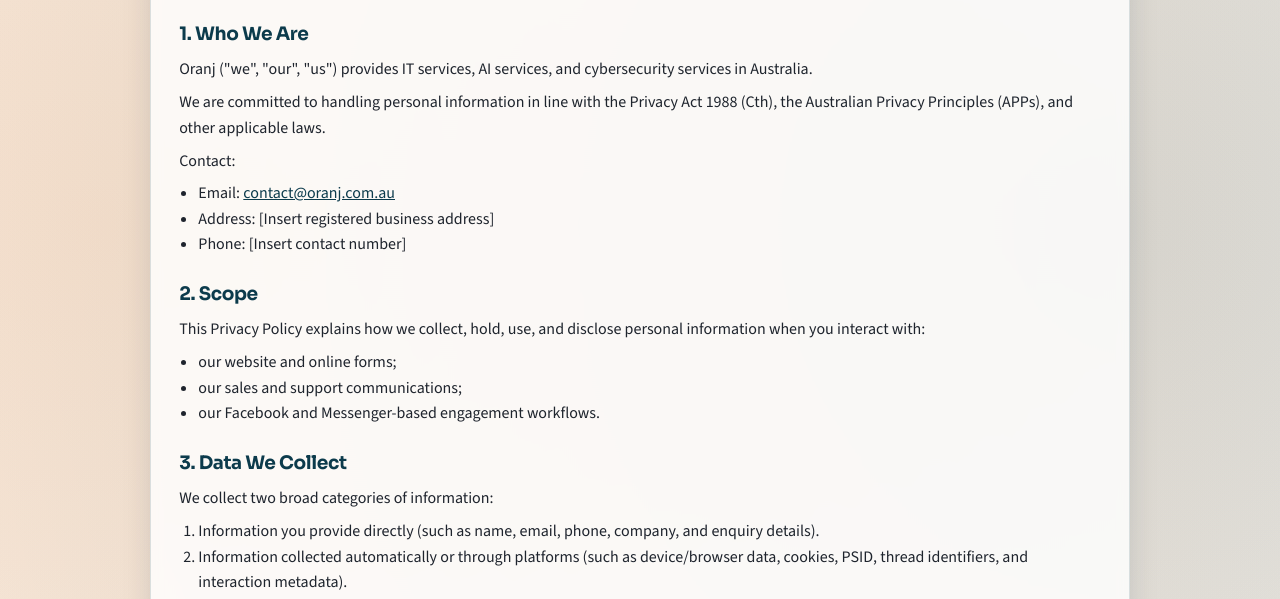
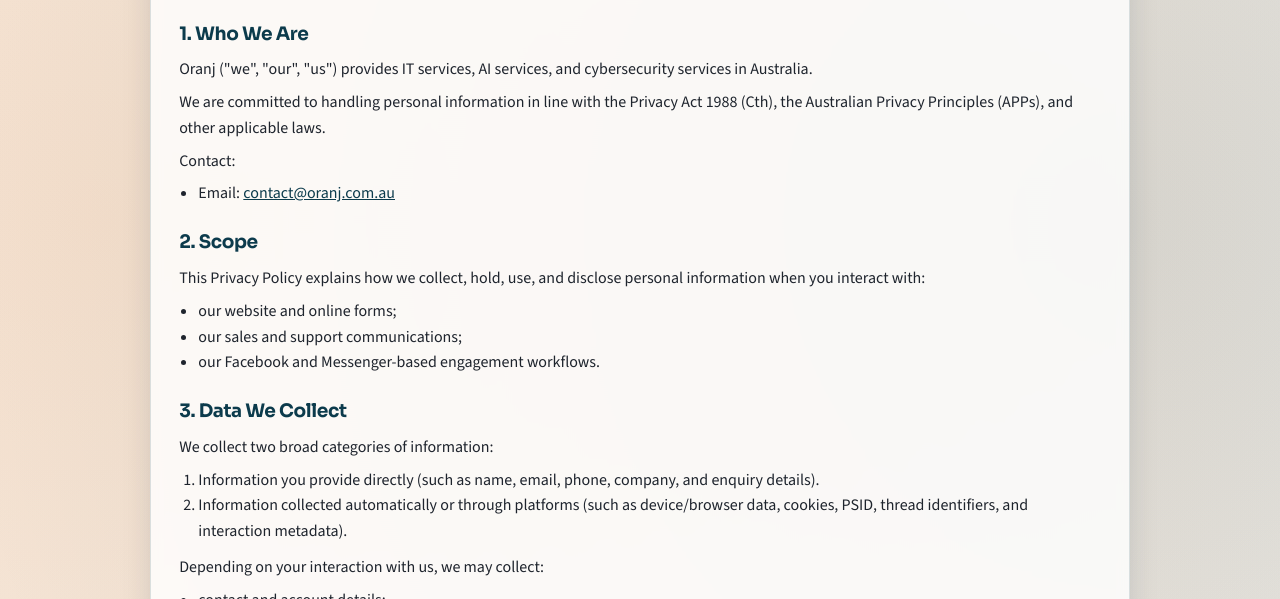
Before and after one commit to mattwoolnough/oranj, a website: page privacy-policy.html in a window 1280 px wide. Shown: the part 201-800 px from the top of the page. Drawn offline with nearby package versions, Linux system fonts and the light colour scheme.

Commit message:
Changes to be committed: 	modified:   privacy-policy.html

```diff
--- a/privacy-policy.html
+++ b/privacy-policy.html
@@ -211,8 +211,6 @@
       <p>Contact:</p>
       <ul>
         <li>Email: <a href="mailto:contact@oranj.com.au">contact@oranj.com.au</a></li>
-        <li>Address: [Insert registered business address]</li>
-        <li>Phone: [Insert contact number]</li>
       </ul>
 
       <h2>2. Scope</h2>
```
